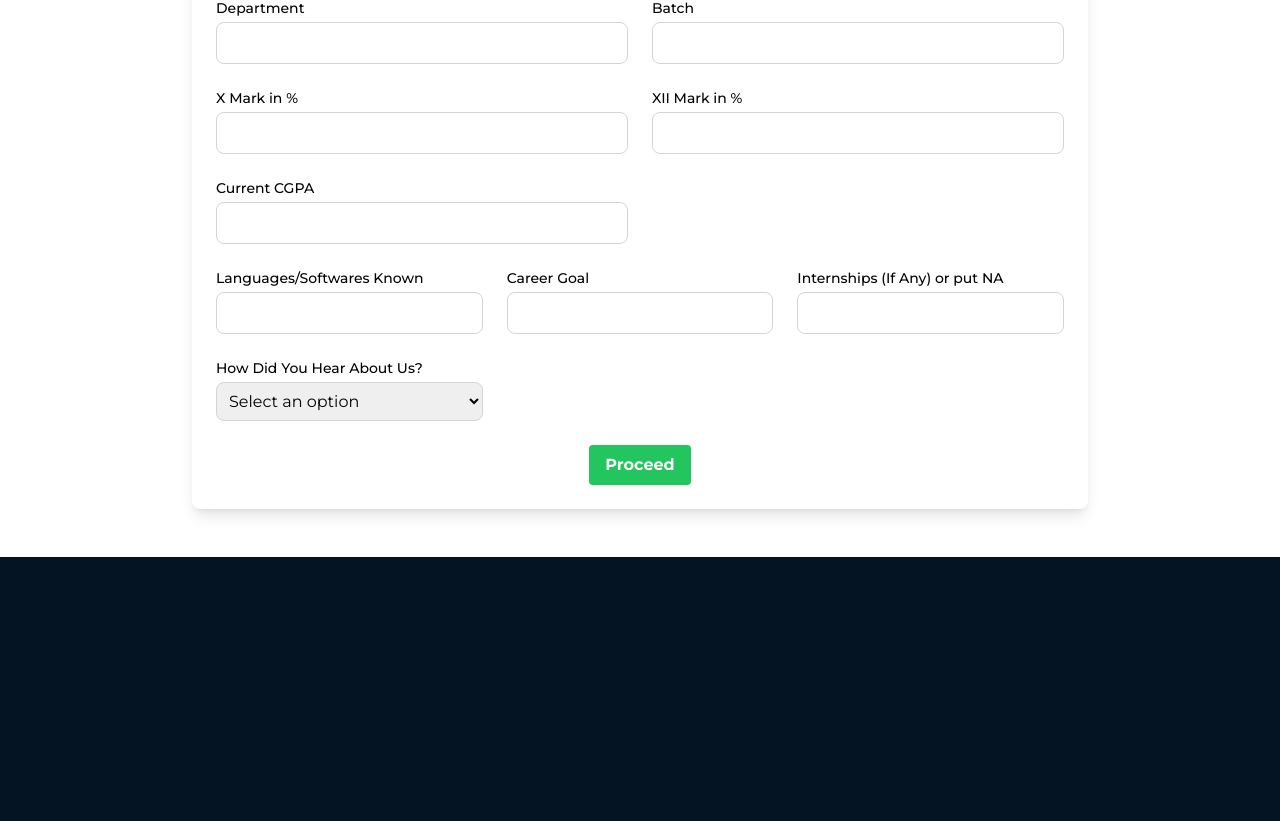
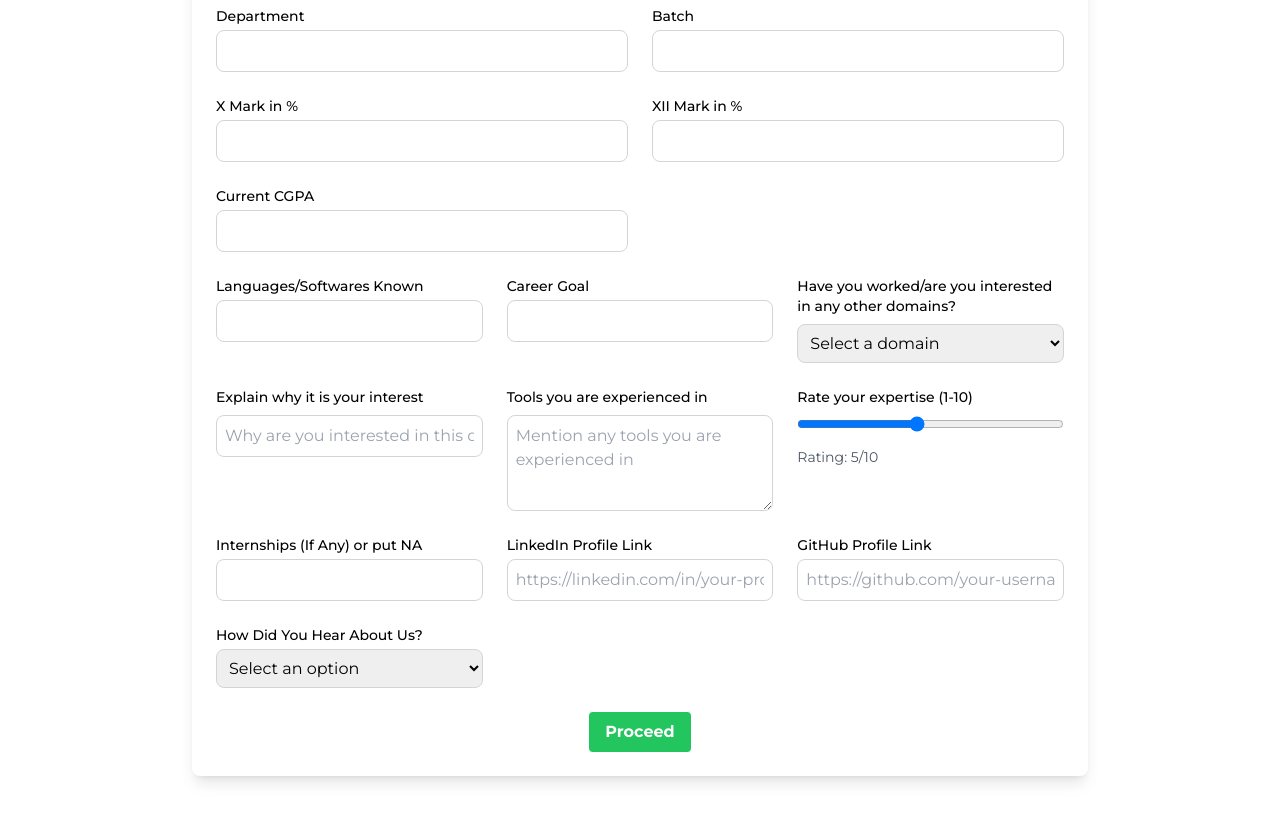
Before and after one commit to emblocklearn/Emblock, a React (Create React App) app in the folder Emblockweb/: page /frontend-form in a window 1280 px wide. Shown: the part 619-1440 px from the top of the page. Before the commit the page ends 1176 px from the top, so only its background shows below. Built offline with nearby package versions, Linux system fonts and the light colour scheme.

Commit message:
Logo updated

```diff
--- a/Emblockweb/src/App.css
+++ b/Emblockweb/src/App.css
@@ -1,5 +1,5 @@
 body {
-  background-color: #041423;
+
   margin: 0;
   padding: 0;
   color: white;
--- a/Emblockweb/src/App.js
+++ b/Emblockweb/src/App.js
@@ -11,6 +11,7 @@ import FrontendForm from './Components/FrontendForm'; // FrontendForm component
 import Checkout from './Components/Checkout'; // Checkout component
 import Slider from './Components/Slider';
 import FaqSection from './Components/FaqSection';
+import Table from './Components/Table';
 import { BrowserRouter as Router, Route, Routes } from 'react-router-dom';
 import {offerItems} from './Components/Data'
 
@@ -18,7 +19,7 @@ import {offerItems} from './Components/Data'
 function App() {
   return (
     <Router>
-      <div className="bg-gray-100">
+      <div>
         <Header />
         <Routes>
           {/* Default Home Page */}
@@ -33,13 +34,15 @@ function App() {
                 <div id='offer'>
                 <OfferSection offerItems={offerItems } />
                 </div>
-                <div className='bg-black mt-6'>
+                <div className='bg-gray-100 mt-6'>
                 <Slider />
                 </div>
 
 
                 <Quotes />
+                <div className='bg-blue-100  mt-6'>
                 <FaqSection />
+                </div>
 
                 <Footer />
 
@@ -53,6 +56,8 @@ function App() {
 
           {/* Checkout Page */}
           <Route path="/checkout" element={<Checkout />} />
+
+          <Route path="/admin" element={<Table />} />
         </Routes>
       </div>
     </Router>
--- a/Emblockweb/src/Components/ComingSoon.js
+++ b/Emblockweb/src/Components/ComingSoon.js
@@ -29,13 +29,17 @@ const ComingSoon = () => {
                         Upcoming Schedule
                     </h2>
                     <p className="text-lg mb-2">
-                        We are working on something awesome for you. Stay tuned for updates!
+                        We're coming in December! Get ready to explore new opportunities and unlock the chance to work on Emblock's exciting client projects.
+                    </p>
+                    <p className="text-lg mb-2">
+                        Mark your calendar, and don't miss the opportunity to grow and contribute!
                     </p>
                     <p className="text-lg font-bold">
                         December 1st, 2024 - December 10th, 2024
                     </p>
                 </div>
             </div>
+
         </div>
     );
 };
--- a/Emblockweb/src/Components/FrontendForm.js
+++ b/Emblockweb/src/Components/FrontendForm.js
@@ -31,6 +31,13 @@ const FrontendForm = () => {
     careerGoal: '',
     internship: '',
     referral: '',
+    domain: '',
+    tools: '',
+    rating: 5,
+    linkedIn: '',
+    github: '',
+    interest: '',
+    otherDomain: '',
     paymentDetails: [
       {
         orderId: '',
@@ -38,7 +45,8 @@ const FrontendForm = () => {
         invoiceId: '',
         invoiceUrl: '',
       }
-    ]
+    ],
+
   });
 
   const [errors, setErrors] = useState({});
@@ -269,7 +277,7 @@ const FrontendForm = () => {
 
       >
         <button
-          className="absolute top-6 left-3 bg-green-500 text-white p-2 rounded-full flex text-black items-center hover:bg-green-600"
+          className="absolute top-1 left-1 md:top-6 md:left-3 bg-green-500 text-white p-2 rounded-full flex text-black items-center hover:bg-green-600"
           onClick={handleBackClick}
 
         >
@@ -604,6 +612,85 @@ const FrontendForm = () => {
               {errors.careerGoal && <p className="text-red-500 text-sm">{errors.careerGoal}</p>}
             </div>
 
+
+            <div className="w-full">
+            {/* Dropdown Select for Domains */}
+            <label className="block text-sm font-medium">Have you worked/are you interested in any other domains?</label>
+            <select
+                name="domain"
+                value={formData.domain}
+                onChange={handleChange}
+                className="mt-2 block w-full border border-gray-300 rounded-lg p-2"
+            >
+                <option value="">Select a domain</option>
+                <option value="Video Editing">Video Editing</option>
+                <option value="Graphic Designing">Graphic Designing</option>
+                <option value="Photoshop">Photoshop</option>
+                <option value="Copywriting / Script writing">Copywriting / Script writing</option>
+                <option value="Social media management">Social media management</option>
+                <option value="Others">Others</option>
+            </select>
+
+            {/* Conditionally Render Input Field for "Others" */}
+            {formData.domain === 'Others' && (
+                <input
+                    type="text"
+                    name="otherDomain"
+                    placeholder="Please specify"
+                    value={formData.otherDomain}
+                    onChange={handleChange}
+                    className="mt-2 block w-full border border-gray-300 rounded-lg p-2"
+                />
+            )}
+        </div>
+
+            <div className="w-full">
+              {/* Interest in Domain */}
+              <label className="block text-sm font-medium mb-2">Explain why it is your interest</label>
+              <input
+                type="text"
+                name="interest"
+                placeholder="Why are you interested in this domain?"
+                value={formData.interest}
+                onChange={handleChange}
+                className="mt-1 block w-full border border-gray-300 rounded-lg p-2"
+              />
+
+
+            </div>
+
+            <div className="w-full">
+                {/* Tools Expertise */}
+                <label className="block text-sm font-medium mb-2">Tools you are experienced in</label>
+              <textarea
+                name="tools"
+                placeholder="Mention any tools you are experienced in"
+                value={formData.tools}
+                onChange={handleChange}
+                className="mt-1 block w-full border border-gray-300 rounded-lg p-2 h-24"
+              ></textarea>
+
+            </div>
+            <div className="w-full">
+               {/* Rate Expertise */}
+               <div className="">
+                <label className="block text-sm font-medium mb-2">Rate your expertise (1-10)</label>
+                <input
+                  type="range"
+                  name="rating"
+                  min="1"
+                  max="10"
+                  value={formData.rating}
+                  onChange={handleChange}
+                  className="w-full"
+                />
+                <p className="text-sm text-gray-600 mt-2">Rating: {formData.rating}/10</p>
+              </div>
+            </div>
+
+
+
+
             <div className="w-full">
               <label className="block text-sm font-medium">Internships (If Any) or put NA</label>
               <input
@@ -614,6 +701,35 @@ const FrontendForm = () => {
                 className="mt-1 block w-full border border-gray-300 rounded-lg p-2"
               />
               {errors.internship && <p className="text-red-500 text-sm">{errors.internship}</p>}
+            </div>
+
+
+             {/* LinkedIn Profile Link */}
+             <div className="w-full">
+                <label className="block text-sm font-medium">LinkedIn Profile Link</label>
+                <input
+                    type="url"
+                    name="linkedIn"
+                    value={formData.linkedIn}
+                    onChange={handleChange}
+                    placeholder="https://linkedin.com/in/your-profile"
+                    className="mt-1 block w-full border border-gray-300 rounded-lg p-2"
+                />
+                {errors.linkedIn && <p className="text-red-500 text-sm">{errors.linkedIn}</p>}
+            </div>
+
+            {/* GitHub Profile Link */}
+            <div className="w-full">
+                <label className="block text-sm font-medium">GitHub Profile Link</label>
+                <input
+                    type="url"
+                    name="github"
+                    value={formData.github}
+                    onChange={handleChange}
+                    placeholder="https://github.com/your-username"
+                    className="mt-1 block w-full border border-gray-300 rounded-lg p-2"
+                />
+                {errors.github && <p className="text-red-500 text-sm">{errors.github}</p>}
             </div>
 
             <div className="w-full">
--- a/Emblockweb/src/Components/HeroSection.js
+++ b/Emblockweb/src/Components/HeroSection.js
@@ -2,7 +2,7 @@ import React from 'react';
 import lap from '../assets/emblhero.png';
 
 const HeroSection = () => (
-  <div className="flex flex-col md:flex-row items-center py-10 px-6 md:py-14 md:px-16  bg-white-100 space-x-0 md:space-x-24">
+  <div className="flex flex-col md:flex-row items-center py-10 px-6 md:py-14 md:px-16  bg-gray-100 space-x-0 md:space-x-24">
     <div className="max-w-3xl">
       <h2 className="text-4xl md:text-6xl font-extrabold text-gray-900">
         DEVELOP YOUR <span className="text-green-500">SKILLS</span> WITH EMBLOCK !!
--- a/Emblockweb/src/Components/OfferSection.js
+++ b/Emblockweb/src/Components/OfferSection.js
@@ -29,10 +29,10 @@ const OfferSection = ({ offerItems = [] }) => {
         <h2 className="text-[24px] text-white md:text-[40px] font-bold text-gray-900 mb-8 lg:mb-12 text-center">
           What we offer?
         </h2>
-        <div className="w-full p-2 bg-white grid grid-cols-1 gap-6 md:grid-cols-2 md:w-2/3 md:p-6">
+        <div className="w-full p-2  bg-white grid grid-cols-1 gap-6 md:grid-cols-2 md:w-2/3 md:p-6">
           {Array.isArray(offerItems) && offerItems.length > 0 ? (
             offerItems.map((item, index) => (
-              <div className="text-center group relative overflow-hidden hover:scale-105 transition-transform duration-300 ease-in-out" key={index}>
+              <div   onClick={() => handleClick(item)} className="text-center cursor-pointer group relative overflow-hidden hover:scale-105 transition-transform duration-300 ease-in-out" key={index}>
                 <div className="relative group">
                   <img
                     src={item.imgSrc}
@@ -49,7 +49,7 @@ const OfferSection = ({ offerItems = [] }) => {
                   </div>
                   <button
                     className="absolute bottom-0 left-1/2 transform -translate-x-1/2 mb-4 w-10 h-10 bg-green-600 text-white rounded-full bg-green-400 flex justify-center items-center transition duration-300 ease-in-out opacity-80 hover:opacity-100"
-                    onClick={() => handleClick(item)}
+
                   >
                     <FaArrowRight style={{ color: 'black' }} />
                   </button>
--- /dev/null
+++ b/Emblockweb/src/Components/Table.js
@@ -0,0 +1,62 @@
+import React, { useState, useEffect } from 'react';
+import { db } from '../firebase'; // Firebase config
+import { collection, getDocs } from 'firebase/firestore'; // Firestore functions
+
+const Table = () => {
+    const [users, setUsers] = useState([]);
+
+    // Fetch Users from Firestore
+    useEffect(() => {
+        const fetchUsers = async () => {
+            try {
+                const querySnapshot = await getDocs(collection(db, 'Users'));
+                const userData = querySnapshot.docs.map(doc => ({ id: doc.id, ...doc.data() }));
+                setUsers(userData);
+            } catch (error) {
+                console.error("Error fetching users:", error);
+            }
+        };
+
+        fetchUsers();
+    }, []);
+
+    return (
+        <div className="bg-gray-900 container mx-auto p-4 mt-6">
+            <h1 className="text-2xl font-bold mb-4">Registered Students</h1>
+            <table className="min-w-full border border-gray-200 shadow-md">
+                <thead>
+                    <tr className="text-left">
+                    <th className="py-2 px-4 border-b border-r-2">S.No</th>
+                        <th className="py-2 px-4 border-b border-r-2">Name</th>
+                        <th className="py-2 px-4 border-b border-r-2">Email</th>
+                        <th className="py-2 px-4 border-b border-r-2">Phone Number</th>
+                        <th className="py-2 px-4 border-b border-r-2">College</th>
+                        <th className="py-2 px-4 border-b border-r-2">Course</th>
+                        <th className="py-2 px-4 border-b border-r-2">Payment Status</th>
+                    </tr>
+                </thead>
+                <tbody>
+                    {users.map((user, index) => (
+                        <tr key={user.id} className="border-b">
+                            <td className="py-2 px-4 border-r-2">{index + 1}</td>
+                            <td className="py-2 px-4 border-r-2">{user.fullName}</td>
+                            <td className="py-2 px-4 border-r-2">{user.email}</td>
+                            <td className="py-2 px-4 border-r-2">{user.contactNumber}</td>
+                            <td className="py-2 px-4 border-r-2">{user.college}</td>
+                            <td className="py-2 px-4 border-r-2">{user.course}</td>
+                            <td className="py-2 px-4 border-r-2">
+                                {user.paymentDetails[0]?.paymentStatus ? (
+                                    <span className="text-green-500 font-bold">Paid</span>
+                                ) : (
+                                    <span className="text-red-500 font-bold">Not Paid</span>
+                                )}
+                            </td>
+                        </tr>
+                    ))}
+                </tbody>
+            </table>
+        </div>
+    );
+};
+
+export default Table;
```
Also changed, not shown: Emblockweb/src/Components/Footer.js (+10 -3 lines), Emblockweb/src/Components/Header.js (+7 -5 lines).
